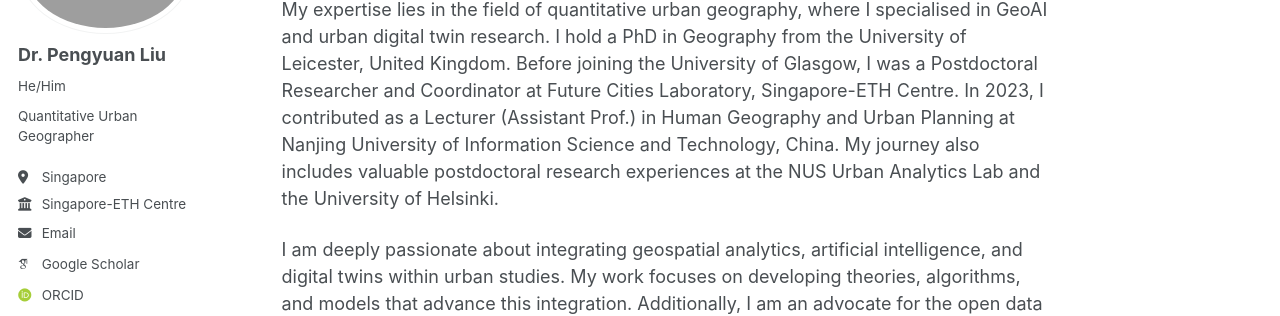
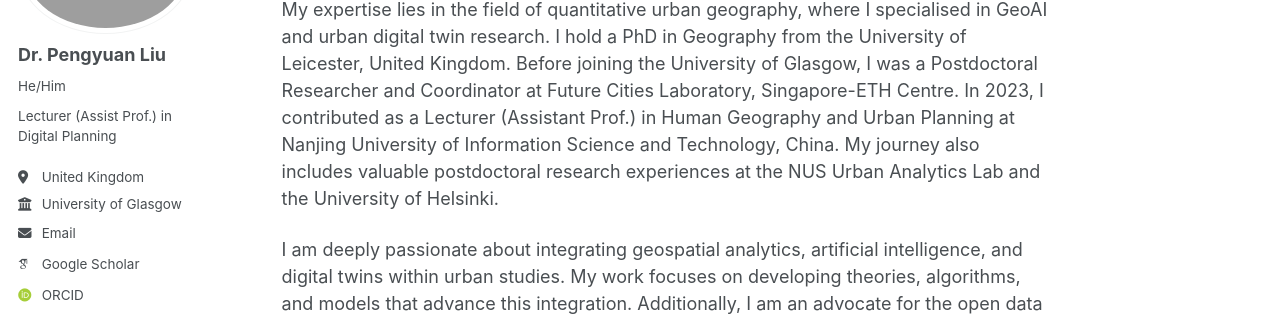
Before and after one commit to PengyuanLiu1993/pengyuanliu1993.github.io, a Jekyll site: the page built from _pages/about.md, in a window 1280 px wide. Shown: the part 206-522 px from the top of the page. Built offline with Jekyll 4.4.1, drawn with Linux system fonts in a browser that asks for light colours; some web fonts are replaced.

Commit message:
Update _config.yml

```diff
--- a/_config.yml
+++ b/_config.yml
@@ -11,7 +11,7 @@ locale                   : "en-US"
 title                    : "Dr. Pengyuan Liu"
 title_separator          : "-"
 name                     : &name "Dr. Pengyuan Liu"
-description              : &description "Quantitative Urban Geographer"
+description              : &description "Lecturer (Assist Prof.) in Digital Planning"
 url                      : https://pengyuanliu1993.github.io
 baseurl                  : "" # the subpath of your site, e.g. "/blog"
 repository               : "pengyuanliu1993/pengyuanliu1993.github.io"
@@ -24,11 +24,11 @@ author:
   avatar           : "bio.png"
   name             : "Dr. Pengyuan Liu"
   pronouns         : "He/Him"
-  bio              : "Quantitative Urban Geographer"
-  location         : "Singapore"
-  employer         : "Singapore-ETH Centre"
+  bio              : "Lecturer (Assist Prof.) in Digital Planning"
+  location         : "United Kingdom"
+  employer         : "University of Glasgow"
   uri              : # URL
-  email            : "pengyuan.liu@sec.ethz.ch"
+  email            : "Pengyuan.Liu@glasgow.ac.uk"
 
   # Academic websites
   arxiv            : # URL - Update with the correct link to your profile
```
